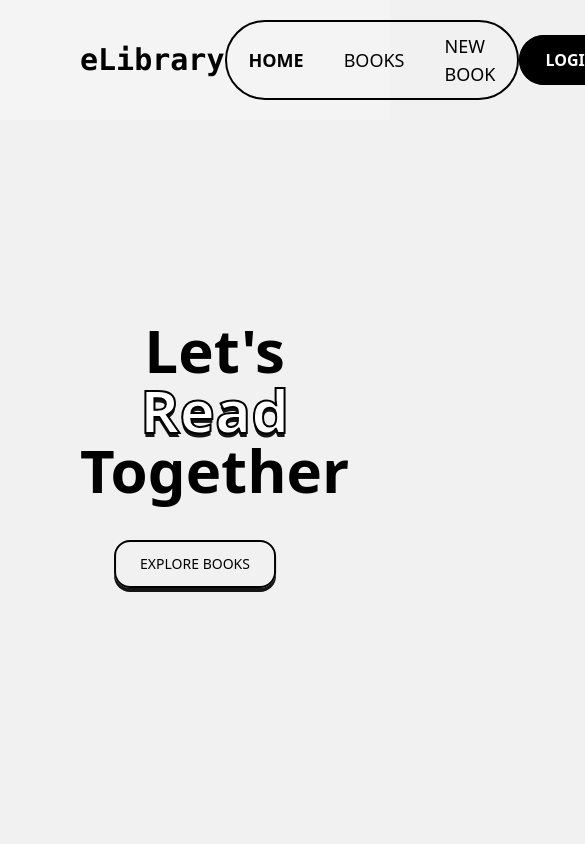
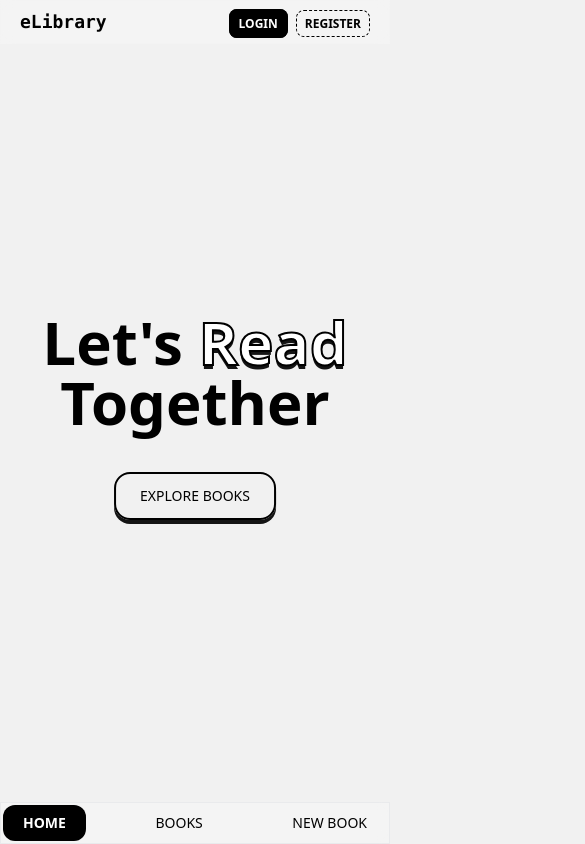
Before and after one commit to asimdelvi/eLibrary, a React (Create React App) app in the folder frontend/: page / in a window 390 px wide. Shown: the top 844 px of the page, 585 px wide, since content can reach past the window. Built offline with nearby package versions, Linux system fonts and the light colour scheme; no server answers.

Commit message:
implemented responsive to navbar

```diff
--- a/frontend/src/components/NavBar.jsx
+++ b/frontend/src/components/NavBar.jsx
@@ -3,12 +3,12 @@ import { NavLink } from "react-router-dom";
 export function NavBar({ position = "static" }) {
   return (
     <nav
-      className={`px-20 xl:px-80 py-5 flex items-center justify-between nav-background z-20 border-0 rounded-none w-screen ${position}`}
+      className={`px-5 py-2 m:px-20 xl:px-80 m:py-5 flex items-center justify-between nav-background z-20 border-0 rounded-none w-screen ${position}`}
     >
       <NavLink to="/">
-        <p className="text-3xl font-mono font-extrabold">eLibrary</p>
+        <p className="text-lg m:text-3xl font-mono font-extrabold">eLibrary</p>
       </NavLink>
-      <div className="p-[2px] flex items-center rounded-full border-2 border-black nav-bar">
+      <div className="hidden m:visible p-[2px] m:flex items-center rounded-full border-2 border-black nav-bar">
         <NavLink to="/">
           <div className="transition ease-in-out duration-300 rounded-full text-lg px-5 py-2 hover:bg-black hover:text-white">
             HOME
@@ -27,12 +27,12 @@ export function NavBar({ position = "static" }) {
       </div>
       <div>
         <NavLink to="/login">
-          <span className="rounded-full border-2 font-semibold border-black text-base px-6 py-3 bg-black text-white anim_button mr-2">
+          <span className="rounded-lg border-2 font-semibold border-black text-xs px-2 py-1 m:text-base m:px-6 m:py-3 bg-black text-white m:anim_button mr-2">
             LOGIN
           </span>
         </NavLink>
         <NavLink to="/register">
-          <span className="rounded-full border-2 font-semibold border-black border-dashed text-base px-6 py-3 anim_button">
+          <span className="rounded-lg m:border-2 border-[1.9px] font-semibold border-black border-dashed text-xs px-2 py-1 m:text-base m:px-6 m:py-3 m:anim_button">
             REGISTER
           </span>
         </NavLink>
--- /dev/null
+++ b/frontend/src/components/NavBottom.jsx
@@ -0,0 +1,25 @@
+import { NavLink } from "react-router-dom";
+
+export function NavBottom({ position = "fixed bottom-0" }) {
+  return (
+    <div
+      className={`visible m:hidden p-[2px] rounded-none flex items-center w-screen justify-between nav-background nav-bar-bottom nav-bar ${position}`}
+    >
+      <NavLink to="/">
+        <div className="transition ease-in-out duration-300 rounded-xl text-sm px-5 py-2 ">
+          HOME
+        </div>
+      </NavLink>
+      <NavLink to="/books/all">
+        <div className="transition ease-in-out duration-300 rounded-xl text-sm px-5 py-2 ">
+          BOOKS
+        </div>
+      </NavLink>
+      <NavLink to="/books/new">
+        <div className="transition ease-in-out duration-300 rounded-xl text-sm px-5 py-2 ">
+          NEW BOOK
+        </div>
+      </NavLink>
+    </div>
+  );
+}
--- a/frontend/src/index.css
+++ b/frontend/src/index.css
@@ -95,6 +95,9 @@
     @apply font-bold;
   }
 
+  .nav-bar-bottom .active div {
+    @apply bg-black text-white;
+  }
   .react-pdf__Page__canvas {
     margin: 0 auto;
     width: 80% !important;
--- a/frontend/src/pages/books/Book.jsx
+++ b/frontend/src/pages/books/Book.jsx
@@ -7,6 +7,7 @@ import { notify } from "../../toastify/index.js";
 import { useNavigate } from "react-router-dom";
 import { Button } from "../../components/Button.jsx";
 import { NavBar } from "../../components/NavBar";
+import { NavBottom } from "../../components/NavBottom";
 
 export const Book = () => {
   const dispatch = useDispatch();
@@ -74,6 +75,7 @@ export const Book = () => {
         </div>
         <ViewFile className="m:basis-1/2" filePath={selectedBook.pdfURL} />
       </div>
+      <NavBottom />
     </>
   );
 };
--- a/frontend/src/pages/books/Books.jsx
+++ b/frontend/src/pages/books/Books.jsx
@@ -3,6 +3,7 @@ import { useDispatch, useSelector } from "react-redux";
 import { getBooks } from "../../redux/features/bookSlice";
 import { Link } from "react-router-dom";
 import { NavBar } from "../../components/NavBar";
+import { NavBottom } from "../../components/NavBottom";
 
 export const Books = () => {
   const baseClasses =
@@ -65,6 +66,7 @@ export const Books = () => {
           </div>
         ))}
       </div>
+      <NavBottom />
     </>
   );
 };
--- a/frontend/src/pages/books/Home.jsx
+++ b/frontend/src/pages/books/Home.jsx
@@ -1,11 +1,12 @@
 import { Link } from "react-router-dom";
 import { NavBar } from "../../components/NavBar";
+import { NavBottom } from "../../components/NavBottom";
 
 export const Home = () => {
   return (
     <div className="h-screen flex flex-col">
       <NavBar />
-      <div className="px-20 flex flex-col items-center m-auto">
+      <div className="m:px-20 flex flex-col items-center m-auto">
         <h1 className="text-6xl s:text-8xl text-center font-black mb-10">
           Let's <span className="text-gradient text-6xl s:text-8xl">Read</span>{" "}
           Together
@@ -25,6 +26,7 @@ export const Home = () => {
         </Link>
         <div className="my-6 py-7"></div>
       </div>
+      <NavBottom />
     </div>
   );
 };
--- a/frontend/src/pages/books/NewBook.jsx
+++ b/frontend/src/pages/books/NewBook.jsx
@@ -8,6 +8,7 @@ import { Input } from "../../components/Input.jsx";
 import { Form } from "../../components/Form.jsx";
 import { Button } from "../../components/Button.jsx";
 import { NavBar } from "../../components/NavBar";
+import { NavBottom } from "../../components/NavBottom";
 
 export const NewBook = () => {
   const {
@@ -80,6 +81,7 @@ export const NewBook = () => {
           <Button text="ADD" variant="primary" />
         </Form>
       </div>
+      <NavBottom />
     </div>
   );
 };
--- a/frontend/src/pages/user/Login.jsx
+++ b/frontend/src/pages/user/Login.jsx
@@ -8,6 +8,7 @@ import { Input } from "../../components/Input.jsx";
 import { Button } from "../../components/Button.jsx";
 import { Form } from "../../components/Form.jsx";
 import { NavBar } from "../../components/NavBar";
+import { NavBottom } from "../../components/NavBottom";
 
 export const Login = () => {
   const {
@@ -64,6 +65,7 @@ export const Login = () => {
           <Button text="LOGIN" variant="primary" />
         </Form>
       </div>
+      <NavBottom />
     </div>
   );
 };
--- a/frontend/src/pages/user/Register.jsx
+++ b/frontend/src/pages/user/Register.jsx
@@ -9,6 +9,7 @@ import { Input } from "../../components/Input.jsx";
 import { Form } from "../../components/Form.jsx";
 import { Button } from "../../components/Button.jsx";
 import { NavBar } from "../../components/NavBar";
+import { NavBottom } from "../../components/NavBottom";
 
 export const Register = () => {
   const {
@@ -70,6 +71,7 @@ export const Register = () => {
           <Button text="REGISTER" variant="primary" />
         </Form>
       </div>
+      <NavBottom />
     </div>
   );
 };
```
